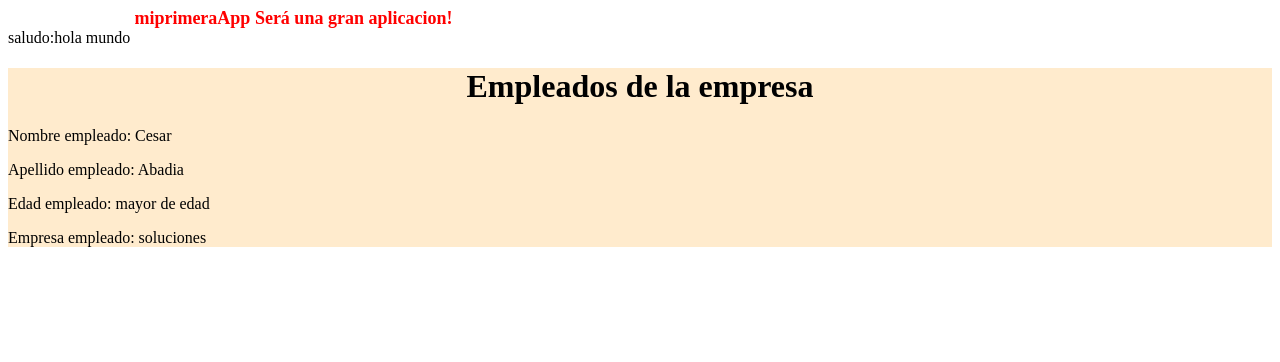
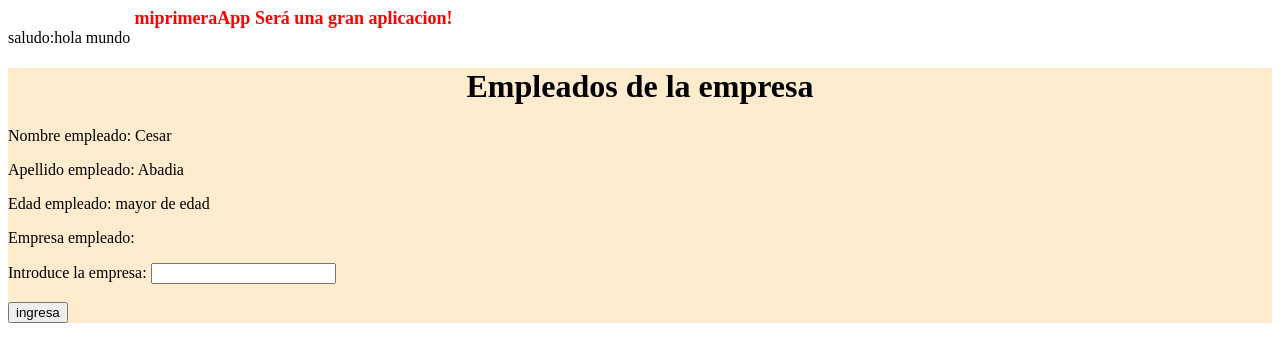
Before and after one commit to seuz716/Angular, an Angular app in the folder miprimeraApp/: page / in a window 1280 px wide. Shown: the top 362 px of the page. Built offline with nearby package versions, Linux system fonts and the light colour scheme.

Commit message:
creacion de funcion llamar empresa

```diff
--- a/miprimeraApp/src/app/empleado/empleado.component.html
+++ b/miprimeraApp/src/app/empleado/empleado.component.html
@@ -1,4 +1,9 @@
 <p>Nombre empleado: {{nombre}} </p>
 <p>Apellido empleado: {{apellido}} </p>
 <p>Edad empleado: {{edad<18 ? "menor de edad":"mayor de edad"}} </p>
-<p>Empresa empleado: {{empresa}} </p>
+<p>Empresa empleado: {{empresa.value}} </p>
+
+Introduce la empresa: <input type="text" #empresa>
+<br/>
+<br/>
+<input type="button" value="ingresa" (click)="llamaEmpresa(empresa.value)"/>
--- a/miprimeraApp/src/app/empleado/empleado.component.ts
+++ b/miprimeraApp/src/app/empleado/empleado.component.ts
@@ -9,7 +9,11 @@ export class EmpleadoComponent implements OnInit {
   nombre= "Cesar";
   apellido= "Abadia";
   edad=42;
-empresa="soluciones";
+//empresa="soluciones";
+
+llamaEmpresa(value:String){
+
+}
 
   constructor() { }
 
```
